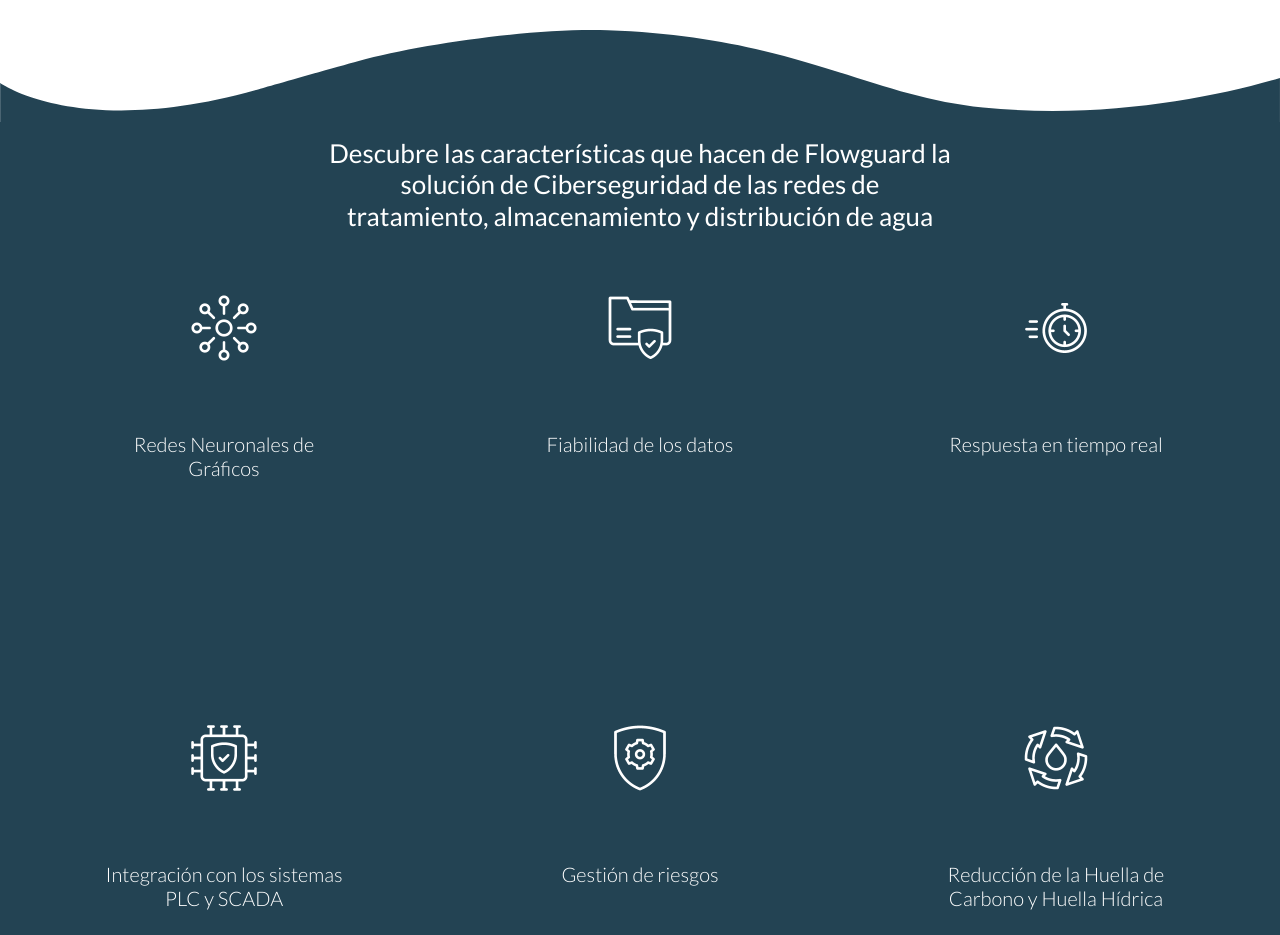
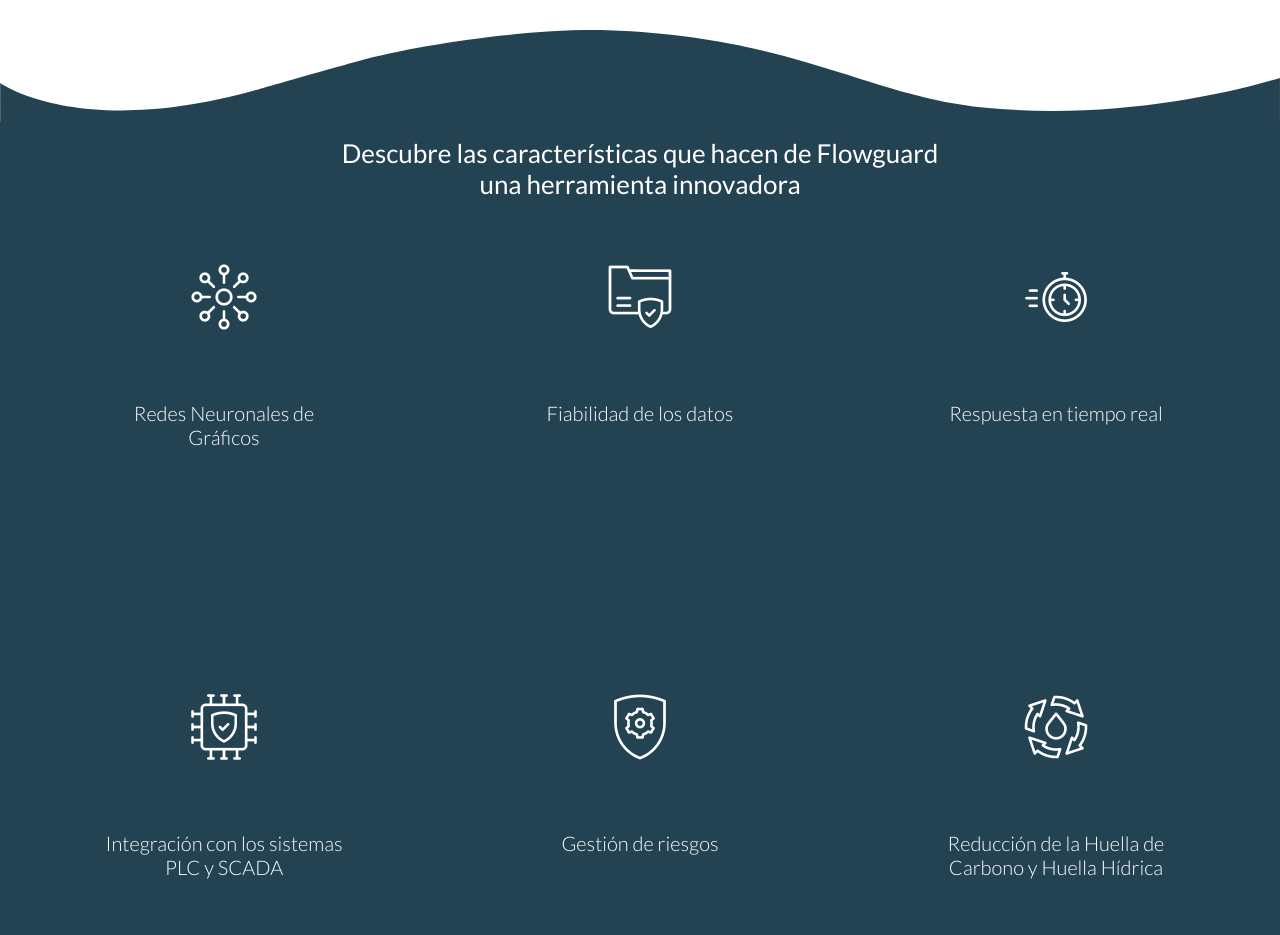
Before and after one commit to telcash/flowguard_frontend, a React (Create React App) app: page / in a window 1280 px wide. Shown: the part 1240-2175 px from the top of the page. Built offline with nearby package versions, Linux system fonts and the light colour scheme.

Commit message:
Cambios en textos

```diff
--- a/src/containers/features/Features.jsx
+++ b/src/containers/features/Features.jsx
@@ -17,7 +17,7 @@ const Features = () => {
         </svg>
       </div>
       <div className='fg__features-container'>
-        <h2>Descubre las características que hacen de Flowguard la solución de Ciberseguridad de las redes de tratamiento, almacenamiento y distribución de agua</h2>
+        <h2>Descubre las características que hacen de Flowguard una herramienta innovadora</h2>
         <div className='fg__features_cards'>
           <div className="fg__features_cards-card">
             <FeatureCard icon={neuralGif} title={t("features.graph-neural-networks.title")} description={t("features.graph-neural-networks.description")}></FeatureCard>
```
